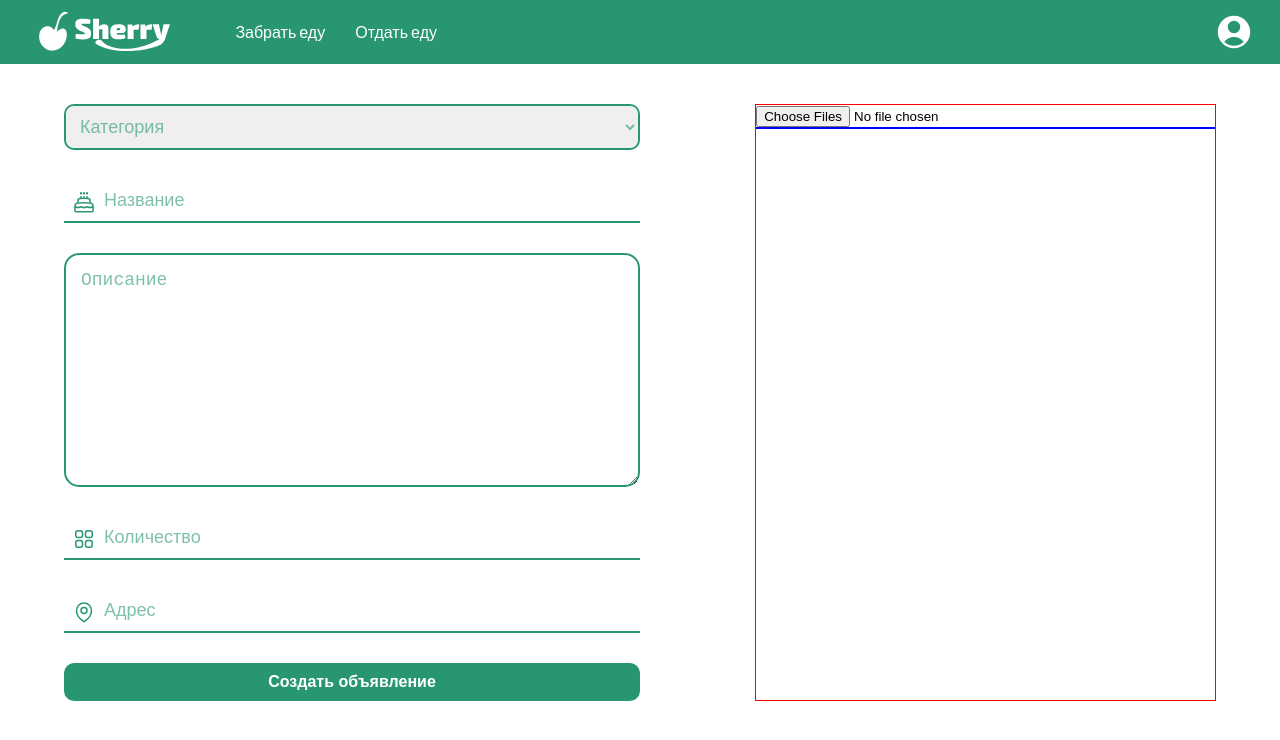
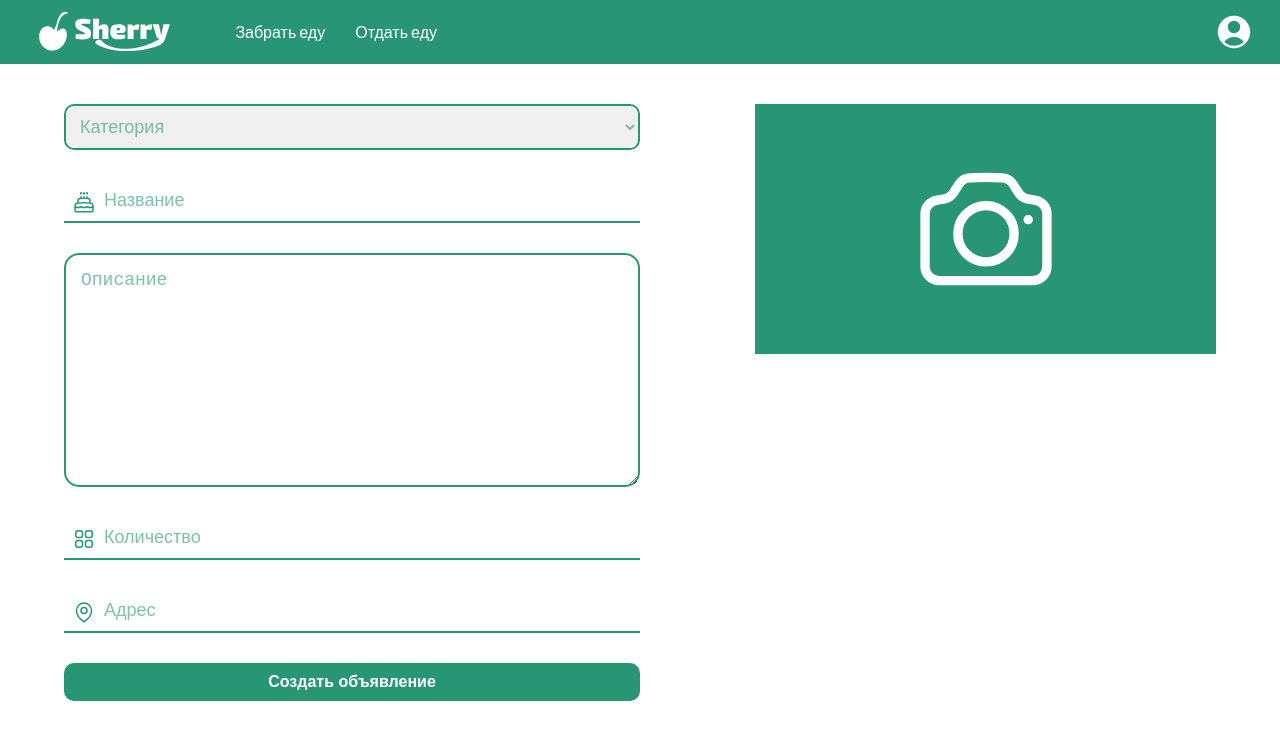
Before and after one commit to DimaDanilov/food-sherry, a Next.js app: page /give-food in a window 1280 px wide. Shown: the top 740 px of the page. Built offline with nearby package versions, Linux system fonts and the light colour scheme.

Commit message:
update design upload photo

```diff
--- a/src/components/screens/give-food/GiveFood.tsx
+++ b/src/components/screens/give-food/GiveFood.tsx
@@ -26,5 +26,4 @@ const FormContainer = styled.div`
 `;
 const PhotosContainer = styled.div`
   width: 40%;
-  border: 1px solid red;
 `;
--- a/src/components/screens/give-food/give-food-sections/AddPhotoBlock.tsx
+++ b/src/components/screens/give-food/give-food-sections/AddPhotoBlock.tsx
@@ -1,4 +1,6 @@
+import { COLORS } from "@/styles/globalStyles";
 import { useState } from "react";
+import { HiOutlineCamera } from "react-icons/hi2";
 import styled from "styled-components";
 
 export default function AddPhotoBlock() {
@@ -6,8 +8,12 @@ export default function AddPhotoBlock() {
 
   return (
     <div>
-      <input
+      <PhotoLabel htmlFor="addImage">
+        <HiOutlineCamera color={COLORS.white} size={150} />
+      </PhotoLabel>
+      <InputImage
         type="file"
+        id="addImage"
         name="addImage"
         accept="image/png, image/gif, image/jpeg"
         multiple
@@ -41,12 +47,28 @@ export default function AddPhotoBlock() {
 }
 
 const PhotosContainer = styled.div`
-  border: 1px solid blue;
   display: grid;
+  align-items: center;
   grid-template-columns: repeat(3, 1fr);
   gap: 10px;
+  margin: 40px auto;
 `;
 
 const Photo = styled.img`
   width: 100%;
+  border-radius: 15px;
+  -webkit-box-shadow: 0px 0px 4px 0px ${COLORS.shadow};
+  -moz-box-shadow: 0px 0px 4px 0px ${COLORS.shadow};
+  box-shadow: 0px 0px 4px 0px ${COLORS.shadow};
 `;
+const InputImage = styled.input`
+  display: none;
+`;
+const PhotoLabel = styled.label`
+  display: flex;
+  justify-content: center;
+  align-items: center;
+  height: 250px;
+  background-color: ${COLORS.mainColor};
+  cursor: pointer;
+`;
```
Also changed, not shown: src/components/screens/give-food/give-food-sections/header_logo.svg (added).
